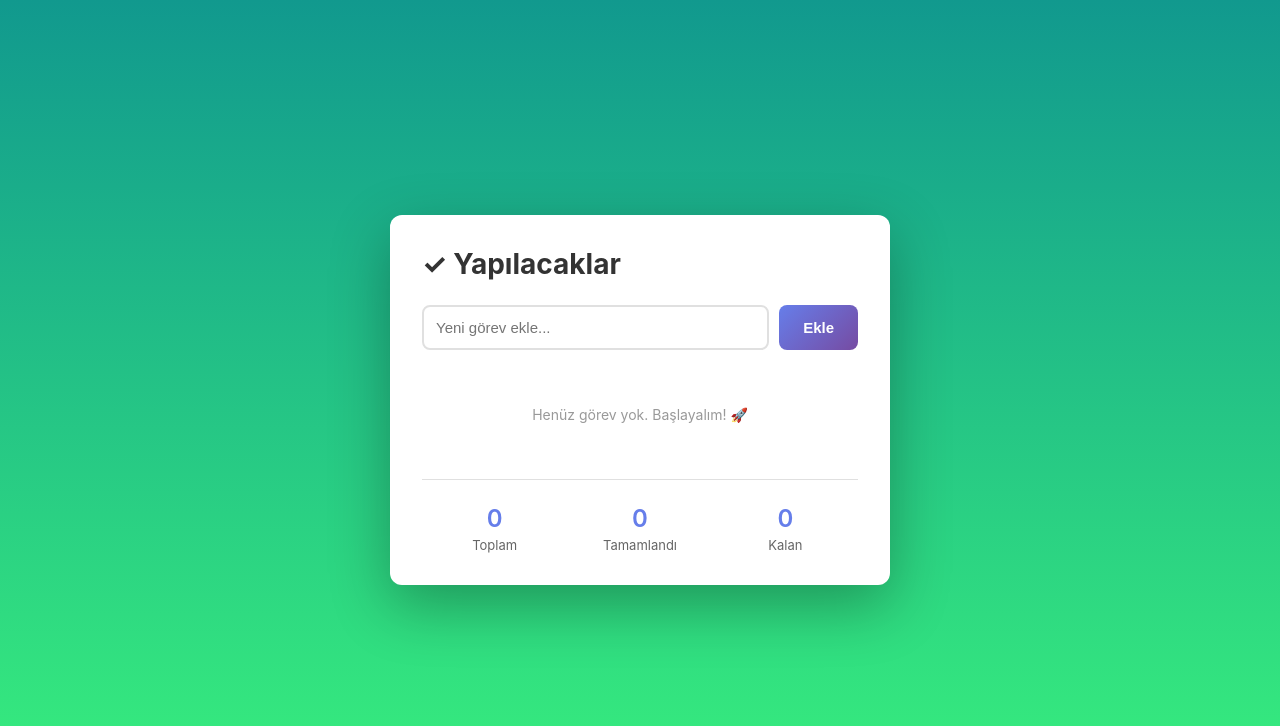
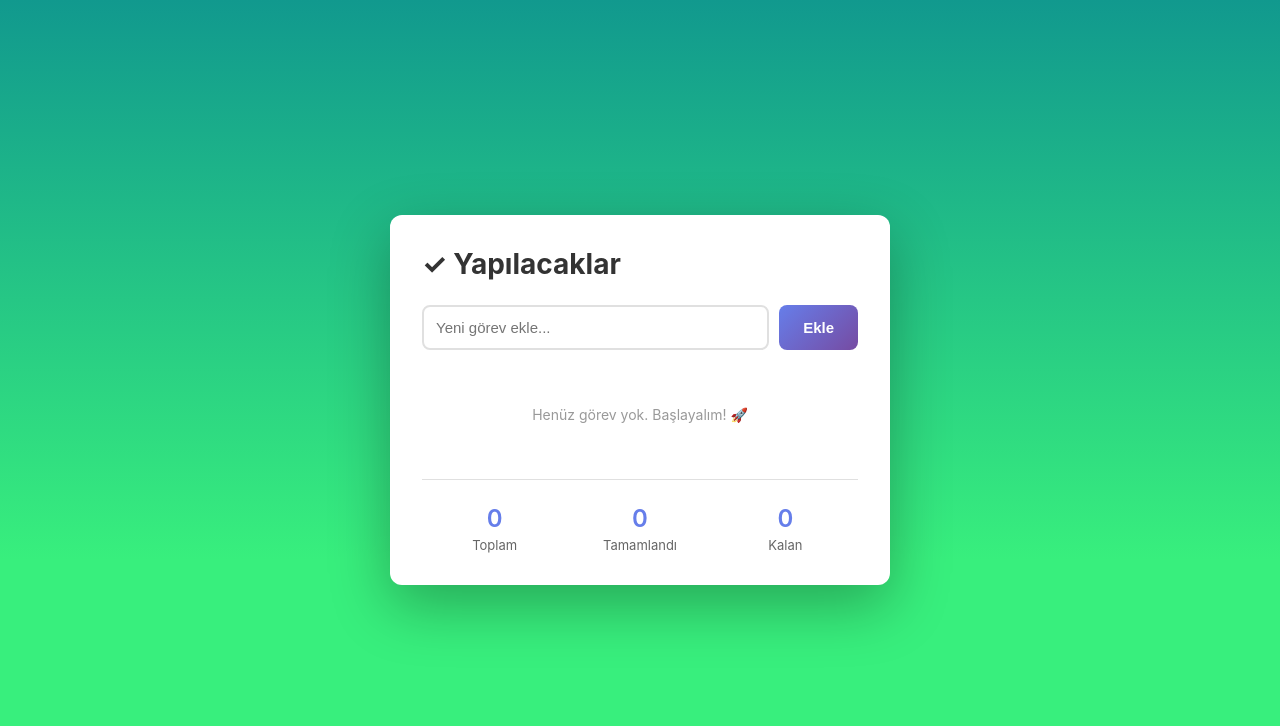
Before and after one commit to ahmetaygn61/ahmetaygn61.github.io, a plain HTML site: page index.html in a window 1280 px wide. Drawn offline with Linux system fonts and the light colour scheme.

Commit message:
Update index.html

```diff
--- a/index.html
+++ b/index.html
@@ -13,7 +13,7 @@
 
         body {
             font-family: -apple-system, BlinkMacSystemFont, 'Segoe UI', Roboto, 'Helvetica Neue', Arial, sans-serif;
-            background: linear-gradient(#11998e 0%, #38ef7d 100%);
+            background: linear-gradient(#11998e 0%, #38ef7d 70%);
             min-height: 100vh;
             display: flex;
             align-items: center;
```
